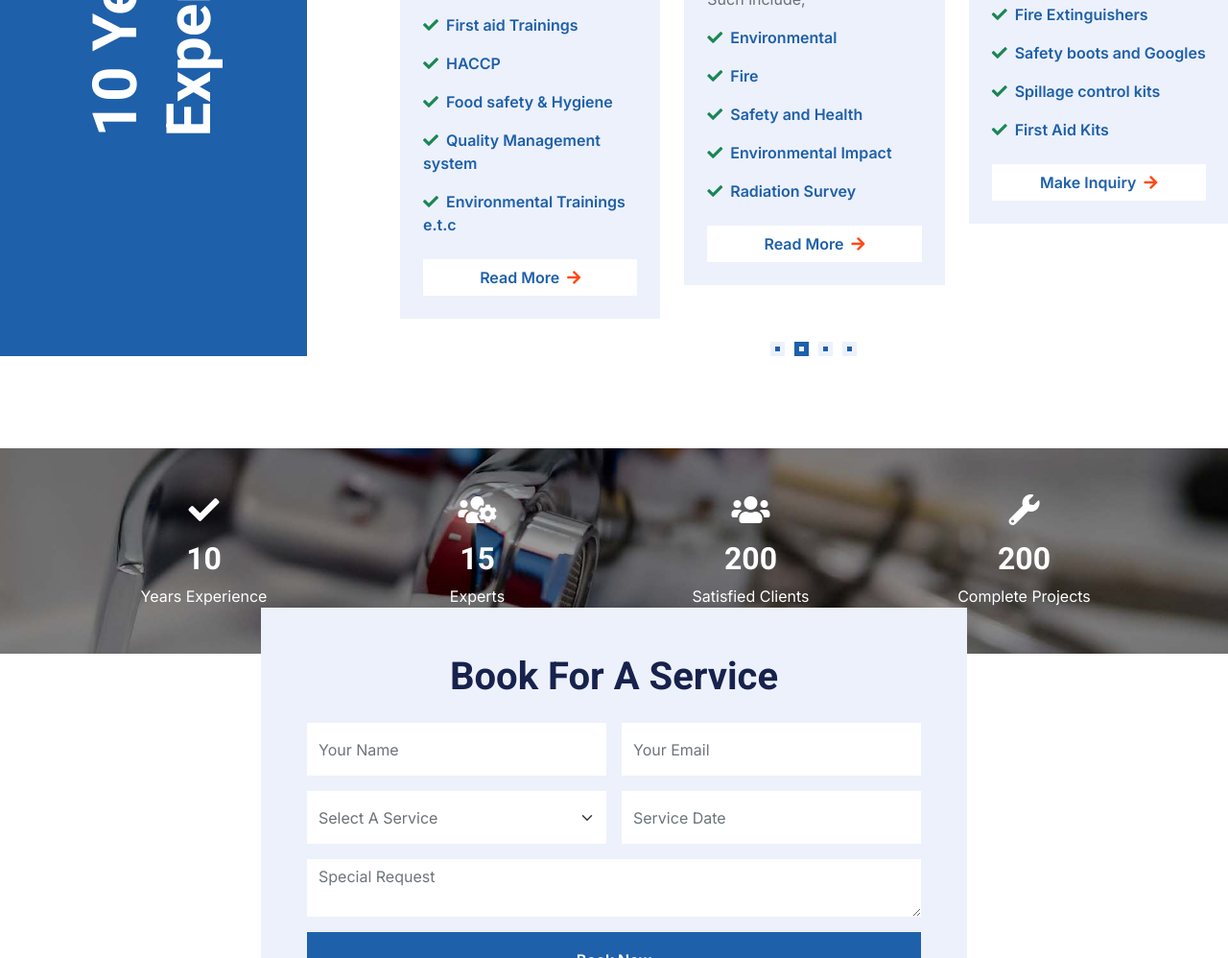
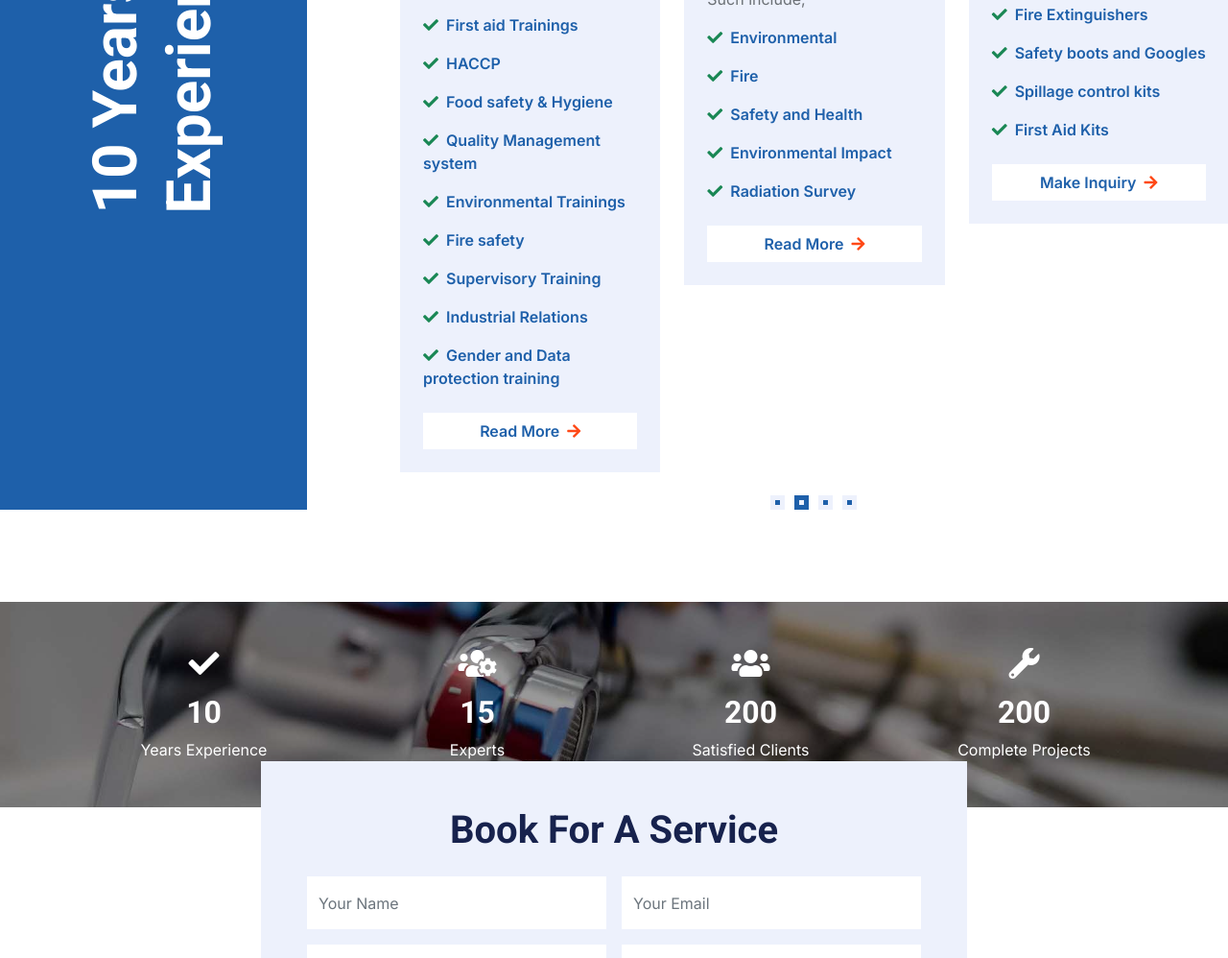
Before and after one commit to KIKETENATHAN/unisafety, a plain HTML site: page index.html in a window 1280 px wide. Shown: the part 2409-3407 px from the top of the page at 96% size. Drawn offline with nearby package versions, Linux system fonts and the light colour scheme.

Commit message:
adjusted the services

```diff
--- a/index.html
+++ b/index.html
@@ -253,7 +253,11 @@
                             <p class="text-primary fw-medium"><i class="fa fa-check text-success me-2"></i>HACCP</p>
                             <p class="text-primary fw-medium"><i class="fa fa-check text-success me-2"></i>Food safety & Hygiene</p>
                             <p class="text-primary fw-medium"><i class="fa fa-check text-success me-2"></i>Quality Management system</p>
-                            <p class="text-primary fw-medium"><i class="fa fa-check text-success me-2"></i>Environmental Trainings e.t.c</p>
+                            <p class="text-primary fw-medium"><i class="fa fa-check text-success me-2"></i>Environmental Trainings</p>
+                            <p class="text-primary fw-medium"><i class="fa fa-check text-success me-2"></i>Fire safety</p>
+                            <p class="text-primary fw-medium"><i class="fa fa-check text-success me-2"></i>Supervisory Training</p>
+                            <p class="text-primary fw-medium"><i class="fa fa-check text-success me-2"></i>Industrial Relations</p>
+                            <p class="text-primary fw-medium"><i class="fa fa-check text-success me-2"></i>Gender and Data protection training</p>
                             <a href="" class="btn bg-white text-primary w-100 mt-2">Read More<i class="fa fa-arrow-right text-secondary ms-2"></i></a>
                         </div>
                         <div class="bg-light p-4">
```
Also changed, not shown: about.html (+0 -1 lines).
